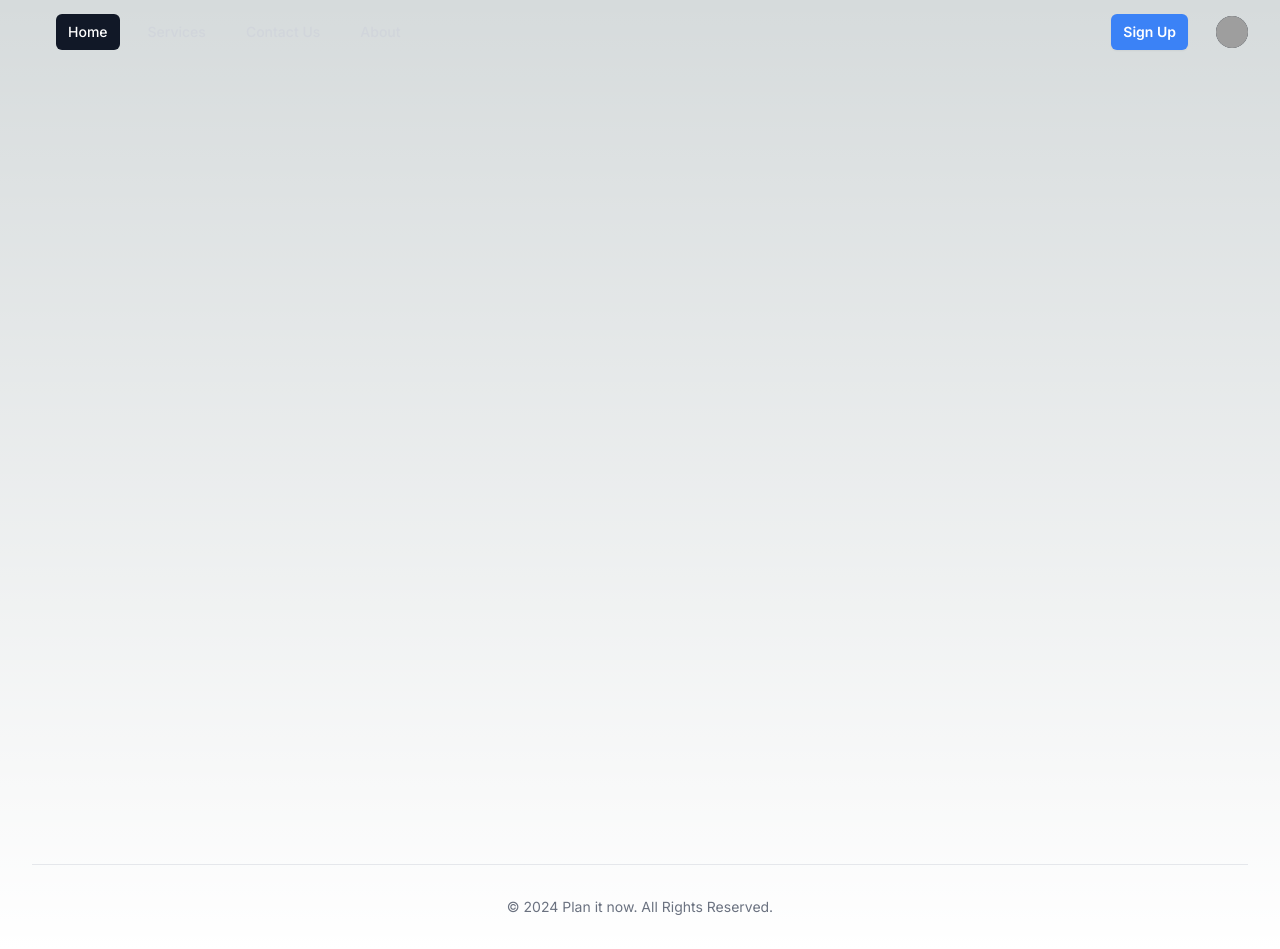
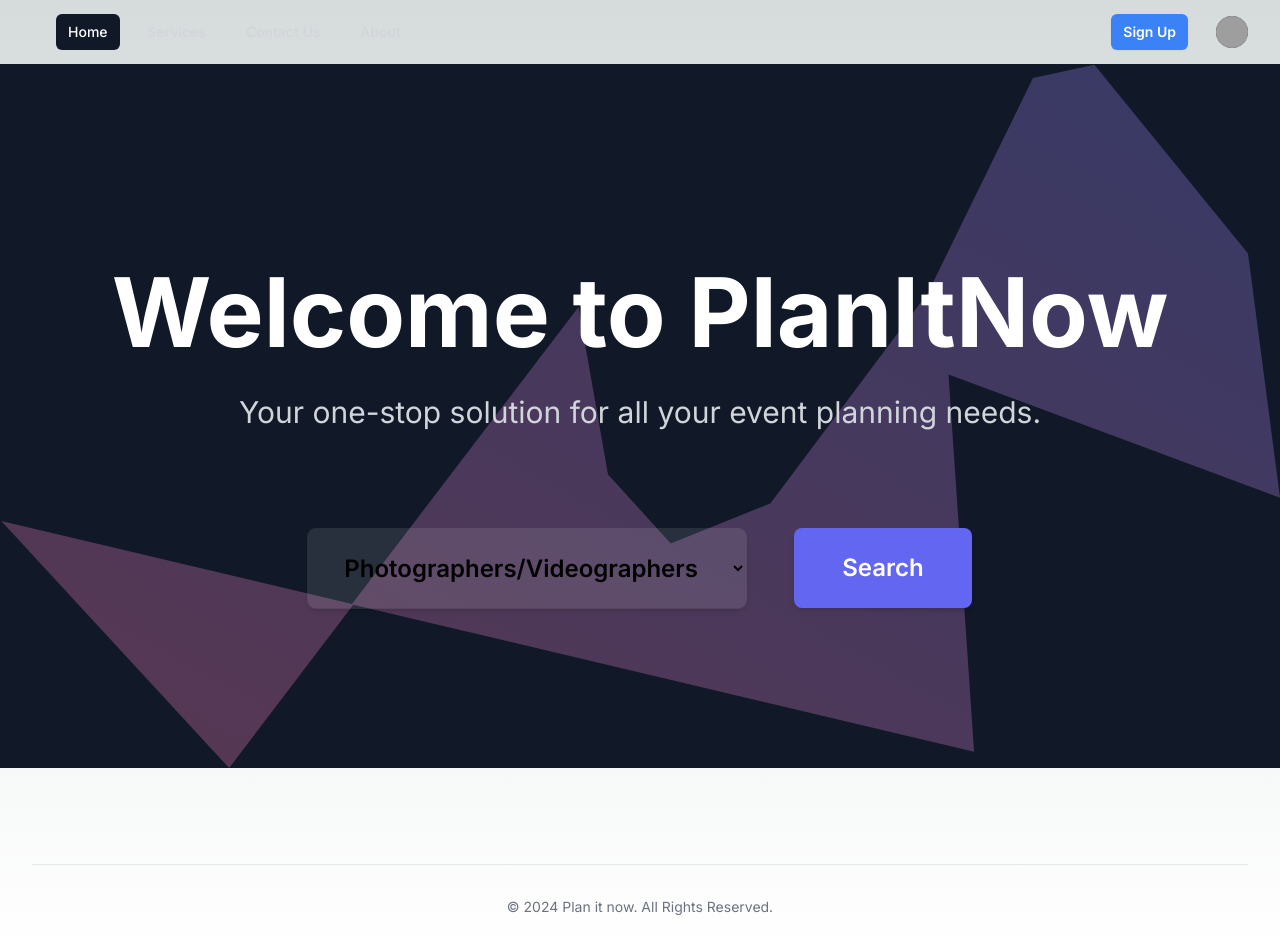
Before and after one commit to roydendsouza31/planitnow, a Next.js app: page / in a window 1280 px wide. Built offline with nearby package versions, Linux system fonts and the light colour scheme; grey boxes are pictures that could not be loaded.

Commit message:
Added Filter to Home

```diff
--- /dev/null
+++ b/src/app/components/Filter.js
@@ -0,0 +1,52 @@
+import React from 'react';
+
+const Filter = () => {
+  return (
+    <section className="relative isolate overflow-hidden bg-gray-900 py-24 sm:py-32 lg:py-40">
+      <div className="mx-auto max-w-7xl px-8 lg:px-10">
+        <div className="text-center">
+          <h1 className="text-7xl font-bold text-white pt-10 sm:text-8xl">
+            Welcome to PlanItNow
+          </h1>
+          <p className="mt-8 text-3xl leading-10 text-gray-300">
+            Your one-stop solution for all your event planning needs.
+          </p>
+
+          <div className="mt-24 flex justify-center items-center space-x-12">
+            {/* Dropdown */}
+            <div className="flex-shrink-0">
+              <select className="bg-white/10 text-black font-semibold py-6 px-8 rounded-lg shadow-md ring-1 ring-white/10 focus:ring-2 focus:ring-indigo-500 text-2xl sm:text-lg md:text-xl lg:text-2xl">
+                <option value="photographers">Photographers/Videographers</option>
+                <option value="suppliers">Decorators</option>
+                <option value="venue-planners">Venue Planners</option>
+                <option value="aackup-artists">Mackup Artists</option>
+                <option value="designers">Designers</option>
+              </select>
+            </div>
+
+            {/* Search Button */}
+            <div>
+              <button
+                type="button"
+                className="bg-indigo-500 text-white font-semibold py-6 px-12 rounded-lg shadow-md hover:bg-indigo-400 focus:outline-none focus:ring-2 focus:ring-indigo-500 focus:ring-offset-2 text-2xl sm:text-lg md:text-xl lg:text-2xl"
+              >
+                Search
+              </button>
+            </div>
+          </div>
+        </div>
+      </div>
+      <div aria-hidden="true" className="absolute inset-0 -z-10 overflow-hidden">
+        <div
+          style={{
+            clipPath:
+              'polygon(74.1% 44.1%, 100% 61.6%, 97.5% 26.9%, 85.5% 0.1%, 80.7% 2%, 72.5% 32.5%, 60.2% 62.4%, 52.4% 68.1%, 47.5% 58.3%, 45.2% 34.5%, 27.5% 76.7%, 0.1% 64.9%, 17.9% 100%, 27.6% 76.8%, 76.1% 97.7%, 74.1% 44.1%)',
+          }}
+          className="absolute inset-0 bg-gradient-to-tr from-[#ff80b5] to-[#9089fc] opacity-30"
+        />
+      </div>
+    </section>
+  );
+};
+
+export default Filter;
--- /dev/null
+++ b/src/app/components/HomeLayout.js
@@ -0,0 +1,13 @@
+import React from 'react';
+import Filter from './Filter';
+
+
+const HomePage = () => {
+  return (
+  <>
+    <Filter />
+  </>
+  );
+  };
+
+export default HomePage;
--- a/src/app/page.js
+++ b/src/app/page.js
@@ -1,12 +1,14 @@
 import Image from "next/image";
-import Footer from "./components/Footer";
+import Footer from "./components/footer";
 import Nav from "./components/navbar";
+import HomePage from "./components/HomeLayout";
 
 export default function Home() {
   return (
     <>
     <Nav/>
     <main className="min-h-screen">
+      <HomePage />
 
     </main>
     <Footer />
```
